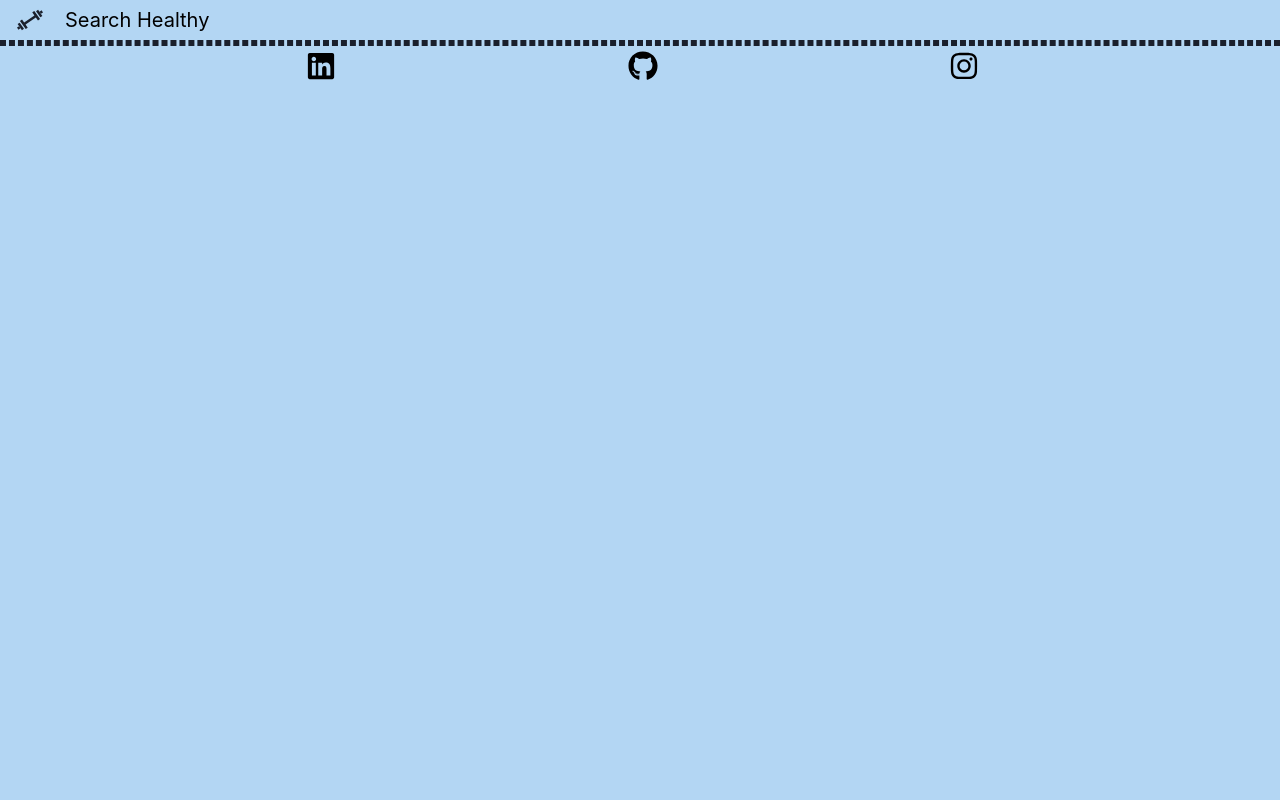
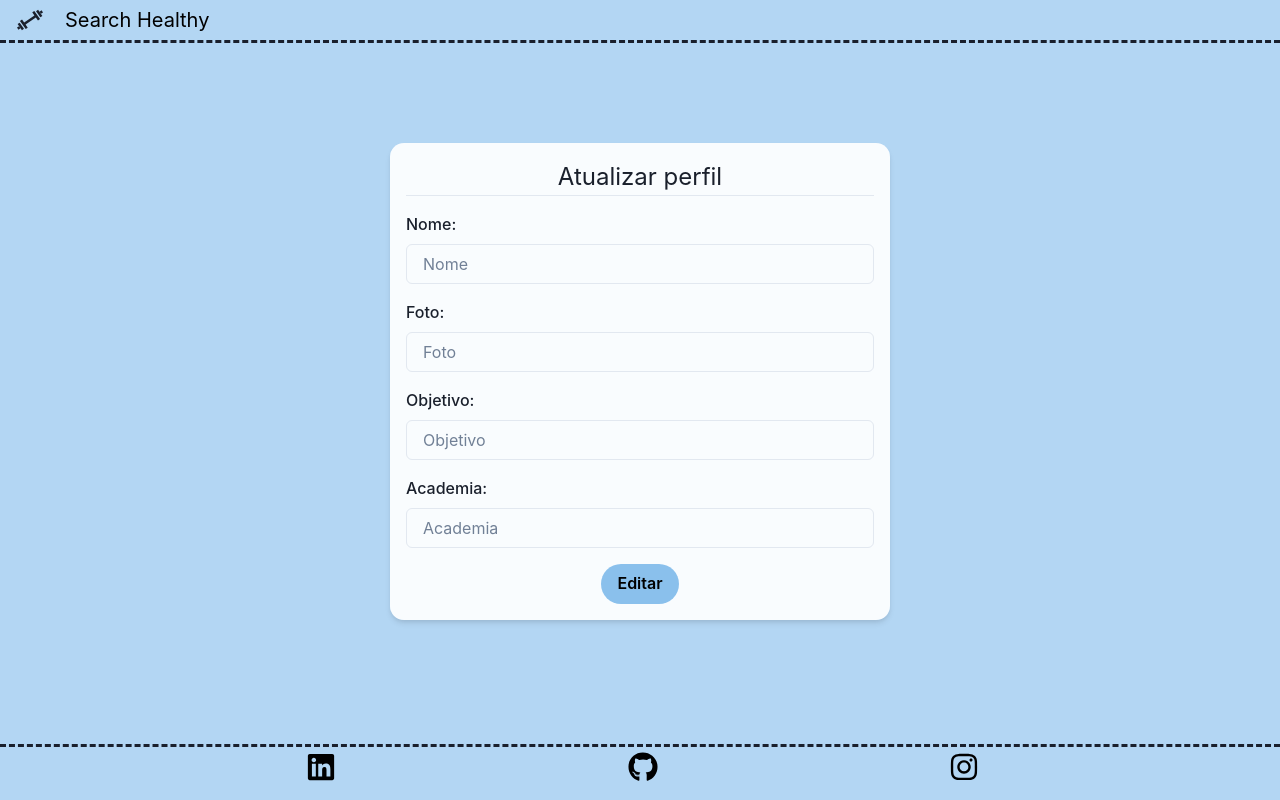
Before and after one commit to iuridantas/front-Search-healthy, a React (Vite) app in the folder search-healthy/: page /profile/update/1 in a window 1280 px wide. Before the commit this address had no page. Built offline with nearby package versions, Linux system fonts and the light colour scheme; no server answers.

Commit message:
fix:fixing update error

```diff
--- a/search-healthy/src/main.tsx
+++ b/search-healthy/src/main.tsx
@@ -33,7 +33,7 @@ ReactDOM.createRoot(document.getElementById('root') as HTMLElement).render(
     <Route path="/home" element={<Home />} />
     <Route path="/profile" element={<Profile />} />
     <Route path="/created" element={<CreatProfile />} />
-    <Route path="/seriea/update/:id" element={<CreatProfile />} />
+    <Route path="/profile/update/:id" element={<CreatProfile />} />
     </Routes>
     <Footer />
     </BrowserRouter>
--- a/search-healthy/src/pages/creatProfiles/creatProfile.tsx
+++ b/search-healthy/src/pages/creatProfiles/creatProfile.tsx
@@ -33,11 +33,27 @@ export function CreatProfile() {
   async function handleSubmit(event: React.FormEvent<HTMLFormElement>) {
     event.preventDefault();
 
-    const newProfile = new FormData(event.currentTarget);
+    const formData = new FormData(event.currentTarget);
 
-    const userData = await api.creatProfile(newProfile);
-    console.log(userData)
-    if (userData) {
+    const newProfile = {
+      name: formData.get('name')?.toString() || '',
+      image: formData.get('image')?.toString() || '',
+      objective: formData.get('objective')?.toString() || '',
+      gym: formData.get('gym')?.toString() || '',
+      personalsIds: [],
+      studentsIds: [],
+    };
+
+    let profileResponse;
+    if (id) {
+      const profileToUpdate = { ...newProfile, id: id };
+      profileResponse = await api.updateProfile(profileToUpdate);
+    } else {
+      profileResponse = await api.creatProfile(newProfile);
+      setLoading(false);
+    }
+
+    if (profileResponse) {
       navigate('/profile');
     }
   }
@@ -61,7 +77,13 @@ export function CreatProfile() {
                 boxShadow="md"
                 borderRadius={14}
               >
-                <Text borderBottomWidth="1px" display="flex" alignItems="center" justifyContent="center" fontSize='2xl'>
+                <Text
+                  borderBottomWidth="1px"
+                  display="flex"
+                  alignItems="center"
+                  justifyContent="center"
+                  fontSize="2xl"
+                >
                   {id ? 'Atualizar perfil' : 'Criar novo perfil'}
                 </Text>
                 <Box>
@@ -104,7 +126,29 @@ export function CreatProfile() {
                     placeholder="Academia"
                   />
                 </Box>
-                <Box display="flex" justifyContent="center" alignItems="center">
+                {id ? (
+                  <Box
+                    display="flex"
+                    justifyContent="center"
+                    alignItems="center"
+                  >
+                    <Button
+                      borderRadius={20}
+                      type="submit"
+                      variant="solid"
+                      colorScheme="blue"
+                      color="black"
+                      backgroundColor="rgba(66, 153, 225, 0.6)"
+                    >
+                      Editar
+                    </Button>
+                  </Box>
+                ) : (
+                  <Box
+                    display="flex"
+                    justifyContent="center"
+                    alignItems="center"
+                  >
                     <Button
                       borderRadius={20}
                       type="submit"
@@ -116,6 +160,7 @@ export function CreatProfile() {
                       Criar
                     </Button>
                   </Box>
+                )}
               </Stack>
             </form>
           </Box>
--- a/search-healthy/src/utils/api/apiProfile.ts
+++ b/search-healthy/src/utils/api/apiProfile.ts
@@ -45,7 +45,7 @@ export const api = {
       );
     }
   },
-  creatProfile: async (profile: FormData): Promise<Profiles | undefined> => {
+  creatProfile: async (profile: Profiles): Promise<Profiles | undefined> => {
     try {
       const newTeam = await axios.post('/profile/create', profile, {
         headers: { Authorization: 'Bearer ' + localStorage.getItem('token') },
@@ -71,8 +71,8 @@ export const api = {
   },
   updateProfile: async (profile: Profiles): Promise<Profiles | undefined> => {
     try {
-      const updatedProfile= await axios.put(
-        '/profile/update/' + profile.id,
+      const updatedProfile= await axios.patch(
+        '/profile/update',
         profile,
         {
           headers: { Authorization: 'Bearer ' + localStorage.getItem('token') },
--- a/search-healthy/src/utils/types/requests.ts
+++ b/search-healthy/src/utils/types/requests.ts
@@ -24,7 +24,7 @@ export type LoginResponse = {
 };
 
 export type Profiles = {
-  id: string;
+  id?: string;
   name: string;
   image: string;
   objective: string;
```
Lines whose indentation alone changed are shown as unchanged.
